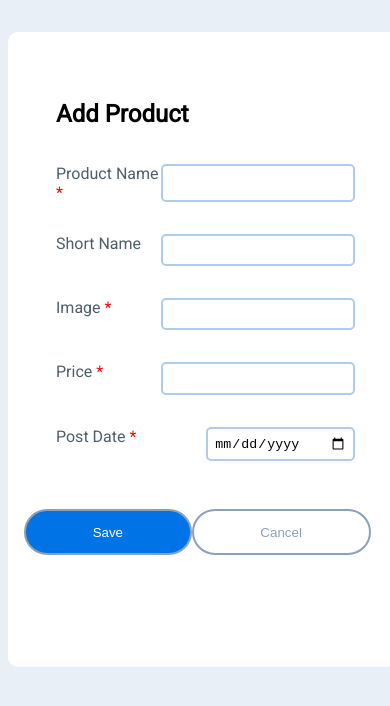
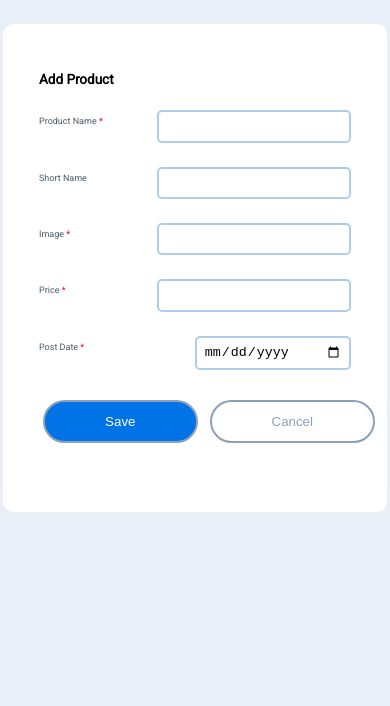
Before and after one commit to ThomasjNix/coding-project-securly, an Angular app: page /add-product in a window 390 px wide. Shown: the top 706 px of the page. Built offline with nearby package versions, Linux system fonts and the light colour scheme.

Commit message:
Responsive design, fix mobile drag and drop

```diff
--- a/src/_variables.scss
+++ b/src/_variables.scss
@@ -17,18 +17,7 @@ $field-outline: #B0CCEB;
 // Responsive design breakpoints
 $screen-xs-max: 768px;
 $screen-sm-min: 769px;
-$screen-sm-min: 991px;
-$screen-md: 992px;
-
-// Responsive design mixins
-@mixin size-phone {
-    @media (max-width: $screen-xs-max) { @content; }
-}
-
-@mixin size-tablet {
-    @media (min-width: $screen-sm-min) and (max-width: $screen-sm-max) { @content; }
-}
-
-@mixin size-desktop {
-    @media (min-width: $screen-sm-md-min) { @content; }
-}
+$screen-sm-max: 991px;
+$screen-md-min: 992px;
+$screen-md-max: 1440px;
+$screen-lg-max: 1919px;
--- a/src/app/products/new-product/new-product.component.scss
+++ b/src/app/products/new-product/new-product.component.scss
@@ -2,9 +2,9 @@
 
 .add-product-section {
     background-color: white;
-    width: 80%;
-    margin: 2em auto;
-    padding: 3em;
+    width: 80vw;
+    margin: 2rem auto;
+    padding: 3rem;
     padding-bottom: 5em;
     border-radius: 10px;
 
@@ -14,12 +14,13 @@
         width: 33%;
 
         .fc-field {
-            margin: 1em 0;
+            margin: 1rem 0;
             display: flex;
             color: $text-color;
 
             &-name {
                 flex: 1;
+                margin-top: 0.5rem;
             }
 
             &-input {
@@ -37,7 +38,7 @@
 
             &-error {
                 color: red;
-                margin: 0.25em 0;
+                margin: 0.25rem 0;
             }
 
             &-required {
@@ -47,15 +48,16 @@
     }
 
     .link-group {
-        margin: 2em 0 2em 1em;
+        margin: 2em 0 2rem 1rem;
         width: 33%;
         display: flex;
+        justify-content: flex-end;
 
         .link {
             border: 2px solid $text-color-light;
             text-decoration: none;
-            padding: 1em 5em;
-            margin: 0 1em;
+            padding: 1rem 5rem;
+            margin: 0 1rem;
             border-radius: 25px;
             color: $text-color-light;
             background-color: white;
@@ -81,30 +83,26 @@
     }
 }
 
-// Responsive design mixins
 @media (max-width: $screen-xs-max) {
     .add-product-section {
-        .form {
+        .link-group, .form {
             width: 100%;
-        }
-
-        .link-group {
-            position: relative;
-            right: 3em;
-            display: flex;
-
-            .link {
-                margin: 0;
-            }
         }
     }
 }
 
-// // Responsive design mixins
-// @media (max-width: $screen-xs-max) and (max-height: 500px) {
-//     .add-product-section {
-//         .link-group {
-//            margin-left: 2em;
-//         }
-//     }
-// }
+@media (max-width: 400px) and (min-height: 500px) {
+    .add-product-section {
+        .link-group {
+            margin-left: 3rem;
+        }
+    }
+}
+
+@media (min-width: $screen-sm-min) and (max-width: $screen-md-max) {
+    .add-product-section {
+        .link-group, .form {
+            width: 67%;
+        }
+    }
+}
--- a/src/app/products/product-list/product-list.component.html
+++ b/src/app/products/product-list/product-list.component.html
@@ -18,6 +18,9 @@
             draggable="true"
             *ngFor="let column of columnDisplayOrder; let i = index;"
             [id]="'column-index-' + i"
+            (touchstart)="handleDragStart($event)"
+            (touchmove)="handleDrag($event)"
+            (touchend)="handleDrag($event, i)"
             (dragstart)="handleDragStart($event)"
             (dragenter)="handleDrag($event)"
             (dragleave)="handleDrag($event)"
--- a/src/app/products/product-list/product-list.component.scss
+++ b/src/app/products/product-list/product-list.component.scss
@@ -9,8 +9,8 @@ input[type="checkbox"] {
 }
 
 .meta-table-options {
-    width: 80%;
-    margin: 1em auto;
+    width: 80vw;
+    margin: 1rem auto;
     background-color: $table-background;
     color: $text-color;
 
@@ -36,7 +36,7 @@ input[type="checkbox"] {
         }
 
         .draggable-column-names {
-            margin: 1em 0;
+            margin: 1rem 0;
             display: flex;
             align-items: center;
             border-bottom: 1px solid $background-color;
@@ -122,7 +122,7 @@ input[type="checkbox"] {
 
 
     button, input {
-        margin: 1em;
+        margin: 1rem;
     }
 }
 
@@ -130,7 +130,7 @@ input[type="checkbox"] {
 .list-table {
     color: $text-color;
     background-color: $table-header-background;
-    width: 80%;
+    width: 80vw;
     margin: 0 auto 5vh auto;
     clear: both;
 
@@ -172,3 +172,69 @@ input[type="checkbox"] {
        border-bottom: 1px solid $table-borders;
    }
 }
+
+@media (max-width: $screen-xs-max) {
+    .meta-table-options {
+        .table-meta-settings {
+            width: 33vw;
+        }
+    }
+
+    .list-table {
+        tr {
+            td {
+                .row-image {
+                    max-width: 67%;
+                }
+            }
+        }
+    }
+}
+
+@media (max-width: $screen-md-max) {
+    .meta-table-options {
+        .search {
+            width: 25%;
+        }
+        .add-product-link {
+            left: 5vw;
+        }
+    }
+}
+
+@media (max-width: $screen-lg-max) {
+    .meta-table-options {
+        .table-meta-settings {
+            width: 20vw;
+        }
+    }
+    .list-table {
+        tr {
+            td {
+                .row-image {
+                    max-width: 50%;
+                }
+            }
+        }
+    }
+}
+
+@media (max-width: $screen-sm-max) and (min-height: 1024px) {
+    .meta-table-options {
+        .table-meta-settings {
+            width: 33vw;
+        }
+    }
+}
+
+@media (orientation: portrait) and (max-width: $screen-xs-max) and (max-height: 900px) {
+    .meta-table-options {
+        width: 100%;
+        .table-meta-settings {
+            width: 50vw;
+        }
+    }
+    .list-table {
+        width: 100vw;
+    }
+}
--- a/src/app/products/product-list/product-list.component.ts
+++ b/src/app/products/product-list/product-list.component.ts
@@ -168,19 +168,37 @@ export class ProductListComponent implements OnInit {
 
   handleDrag(event: any, dropIndex?: number) {
     event.preventDefault();
-    event.dataTransfer.dropEffect = "move";
-    if (event.type === 'drop' && dropIndex > -1) {
-      let sourceElement = this.currentlyDragging;
-      if (sourceElement.localName === 'label') {
-        sourceElement = sourceElement.parentElement;
+    if (event instanceof DragEvent) {
+      event.dataTransfer.dropEffect = "move";
+    }
+
+    if ((event.type === 'drop' || event.type === "touchend") && dropIndex > -1) {
+      if (event instanceof TouchEvent) {
+        const landingElement = this.getDraggableDivFromElement(document.elementFromPoint(
+          event.changedTouches[0].pageX,
+          event.changedTouches[0].pageY
+        ));
+        dropIndex = this.getIndexFromId(landingElement.id);
       }
-      let sourceIndex = sourceElement.id.substring(sourceElement.id.lastIndexOf('-') + 1, sourceElement.id.length);
+      const sourceElement = this.getDraggableDivFromElement(this.currentlyDragging);
+      const sourceIndex = this.getIndexFromId(sourceElement.id);
       const sourceColumn = this.columnDisplayOrder.splice(sourceIndex, 1)[0];
       this.columnDisplayOrder.splice(dropIndex, 0, sourceColumn);
     }
     return false;
   }
 
+  getDraggableDivFromElement(element: any) {
+    if (element.localName === 'label') {
+      element = element.parentElement;
+    }
+    return element;
+  }
+
+  getIndexFromId(id: string): number {
+    return parseInt(id.substring(id.lastIndexOf('-') + 1, id.length));
+  }
+
   formatDate(dateString: string) {
     return new Date(dateString);
   }
--- a/src/index.html
+++ b/src/index.html
@@ -2,6 +2,7 @@
 <html lang="en">
 <head>
   <meta charset="utf-8">
+  <meta name = "viewport" content = "width=device-width; initial-scale = 1; maximum-scale=1;" />
   <title>CodingProjectSecurly</title>
   <base href="/">
   <meta name="viewport" content="width=device-width, initial-scale=1">
--- a/src/styles.scss
+++ b/src/styles.scss
@@ -5,4 +5,16 @@
 body, html {
     background-color: $background-color;
     font-family: 'Roboto', sans-serif;
+    margin: 0;
+    padding: 0;
+    width: 100vw;
+    height: 100vh;
+    overflow: auto;
+    font-size: 16px;
 }
+
+@media (orientation: portrait) and (max-width: $screen-xs-max) and (max-height: 900px) {
+    body, html {
+        font-size: 0.75em;
+    }
+}
```
Also changed, not shown: 1 other file (tests, documents, lock files or other folders).
